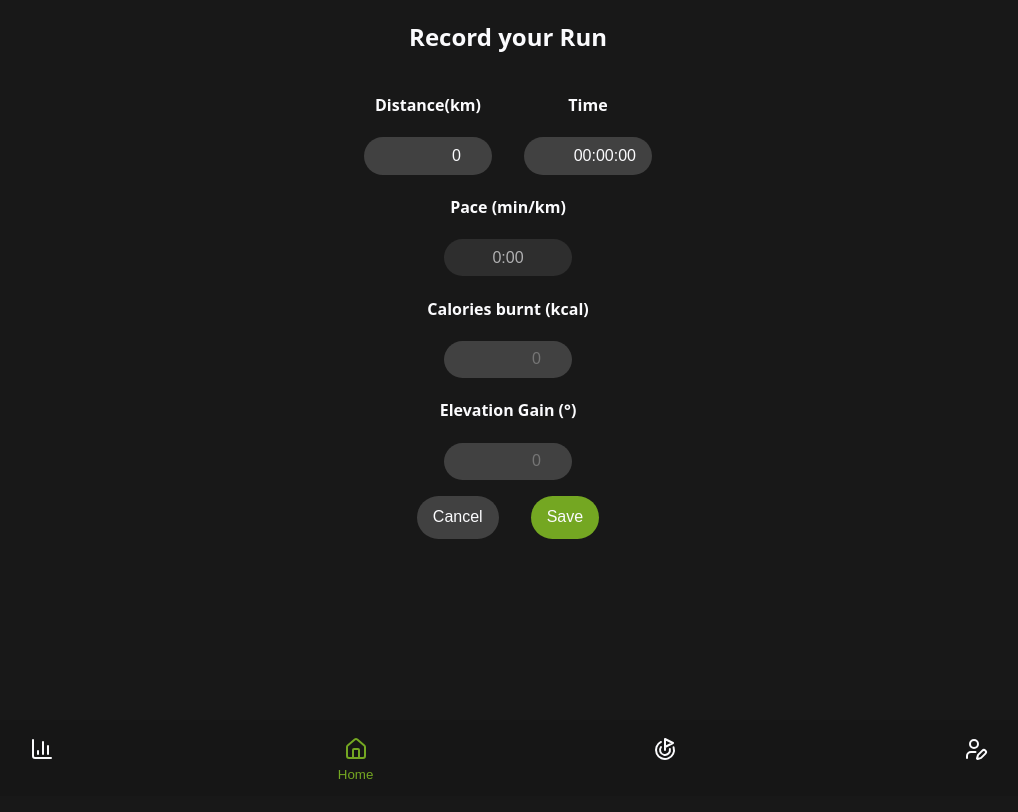
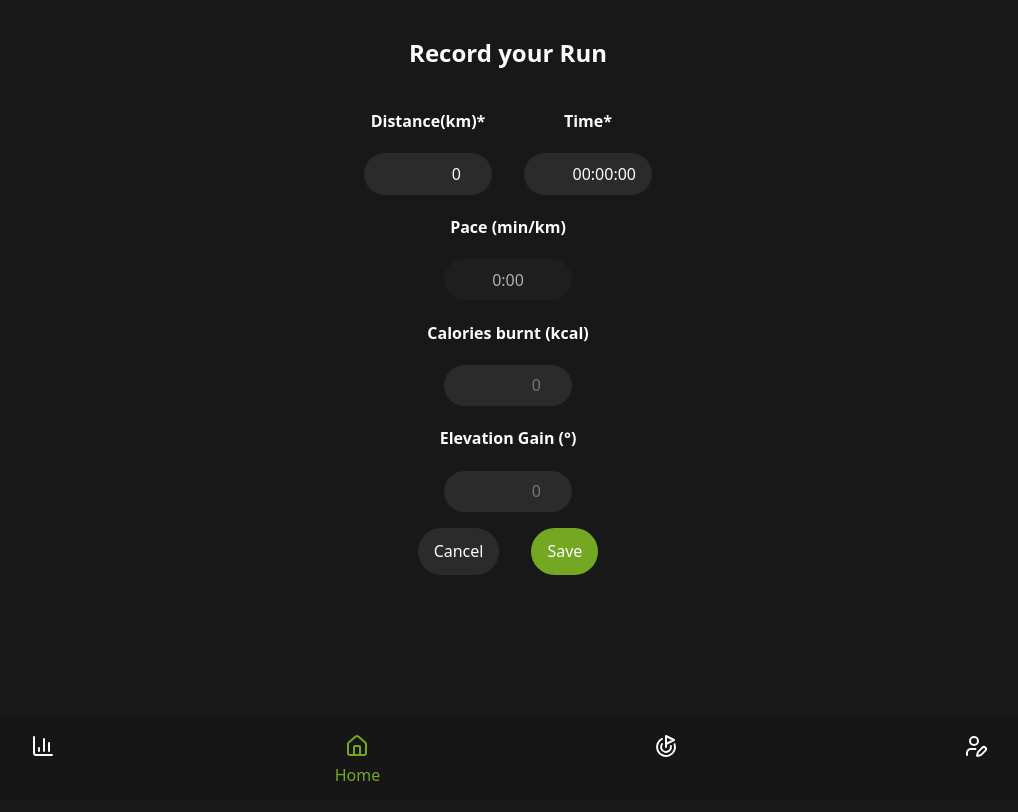
Before and after one commit to MoistenedEgg/React-Running-App, a React (Vite) app: page / in a window 1280 px wide. Both pictures are taken after a click on the button "Record Run". Shown: the whole page, without its empty margins (132-1150 px from the left). Built offline with nearby package versions, Linux system fonts and the light colour scheme.

Commit message:
Completed CSS for run logging

```diff
--- a/src/components/RunStats.jsx
+++ b/src/components/RunStats.jsx
@@ -1,21 +1,63 @@
 import { useUserContext } from "../contexts/UserContext"
+import '../css/RunStats.css'
 
 function RunStats({run}){
-    const {formatTimeString} = useUserContext()
+    const {formatTimeString, sortRunsByDate} = useUserContext()
+
+
+
+
+    function getOrdinal(day) {
+        if (day > 3 && day < 21) return 'th'; // 11th-13th are all "th"
+        switch (day % 10) {
+            case 1: return 'st';
+            case 2: return 'nd';
+            case 3: return 'rd';
+            default: return 'th';
+        }
+    }
+
+    function formatDate(date){
+        const day = date.getDate();
+        const month = date.toLocaleDateString('en-GB', {month: 'long'})
+        const year = date.getFullYear()
+        return `${day}${getOrdinal(day)} ${month}, ${year}`
+    }
+
+    function formatDateTime(date){
+        let hour = date.getHours()
+        const minute = date.getMinutes()
+        let suffix = 'am'
+
+        if(hour > 12){
+            hour -= 12
+            suffix = 'pm'
+        }
+        return `${hour}:${minute.toString().padStart(2, '0')}${suffix}`
+    }
     return (
         <div className="run-stats">
-            <h4>Jul 16, 2020</h4>
-            <p>4:33pm</p>
+            <div className="run-time">
+                <h3>{formatDate(new Date(run.date))}</h3>
+                <span style={{color: 'gray'}}>{formatDateTime(new Date(run.date))}</span>
+            </div>
 
-            <div className="main stats">
-                <p>Dist</p>
-                <p>{`${run.distance}km`}</p>
+            <div className="main-stats">
 
-                <p>Time</p>
-                <p>{formatTimeString(run.time)}</p>
+                <div className="stat-container-small">
+                    <span>Dist</span>
+                    <h4 className="text-green">{`${(run.distance).toFixed(2)}`}<span className="text-unit">km</span></h4>
+                </div>
 
-                <p>Pace</p>
-                <p>{formatTimeString(run.pace)}</p>
+                <div className="stat-container-small">
+                    <span>Time</span>
+                    <h4 className="text-green">{formatTimeString(run.time)}</h4>
+                </div>
+
+                <div className="stat-container-small">
+                    <span>Pace</span>
+                    <h4 className="text-green">{formatTimeString(run.pace)}</h4>
+                </div>
             </div>
         </div>
     )
--- a/src/contexts/UserContext.jsx
+++ b/src/contexts/UserContext.jsx
@@ -4,16 +4,16 @@ const UserContext = createContext();
 
 export const useUserContext = () => useContext(UserContext);
 export const UserProvider = ({children}) => {
-    const [runs, setRuns] = useState([])
+    const [runs, setRuns] = useState(() => {
+        try {
+            const stored = localStorage.getItem("runs");
+            return stored ? JSON.parse(stored) : [];
+        } catch {
+            return []
+        }
+    })
     // Run Properties: id, date, time, distance, calories, elevation gain, average speed, notes
 
-    useEffect(() => {
-        const storedRuns = localStorage.getItem("runs");
-
-        if(storedRuns){
-            setRuns(JSON.parse(storedRuns))
-        }
-    }, [])
     useEffect(() => {
         localStorage.setItem("runs", JSON.stringify(runs))
     }, [runs])
@@ -25,8 +25,15 @@ export const UserProvider = ({children}) => {
         setRuns(prev => prev.filter(run => run.id !== runId))
     }
 
+    const sortRunsByDate = () => {
+        setRuns(prev =>
+            [...prev].sort((r1, r2) => new Date(r2.date).getTime() - new Date(r1.date).getTime())
+        )
+}
     const formatTimeString = (seconds) => {
-
+        if(isNaN(seconds) || !Number.isFinite(seconds)){
+            return "0:00"
+        }
         let mins = 0;
         let hrs = 0;
 
@@ -62,7 +69,8 @@ export const UserProvider = ({children}) => {
         runs,
         addRun,
         removeRun,
-        formatTimeString
+        formatTimeString,
+        sortRunsByDate
     }
     return <UserContext.Provider value = {value}>{children}</UserContext.Provider>
 }
--- a/src/css/MainPage.css
+++ b/src/css/MainPage.css
@@ -1,21 +1,23 @@
 main {
-    min-height: 100vh;
+    height: 100vh;
     display: flex;
     flex-direction: column;
 }
 
 .page-container {
-    min-height: 90vh
+    flex: 1;
+    overflow-y: auto;
+    padding: 1rem 3rem;
 }
 
 .navbar {
-    width: 100%;
-    margin-top: auto;
+    flex-shrink: 0;
+
     display: flex;
     justify-content: space-around;
     padding: 1rem;
     background-color: rgb(22, 22, 22);
-    margin-bottom: 1rem;
+    padding-bottom: 1rem;
 }
 
 .page-button{
--- /dev/null
+++ b/src/css/RunStats.css
@@ -0,0 +1,65 @@
+.run-stats{
+    background-color: var(--color-background-slightly-lighter);
+    border-radius: 2rem;
+    border: 1px groove var(--color-background-lighter);;
+
+    font-size: 1.1rem;
+    padding: 0.2rem 1rem;
+    margin: 0.5rem;
+
+    cursor: disabled;
+    transition: filter 0.2s, border-color 0.2s;
+}
+
+.run-stats:hover{
+    filter:brightness(1.2);
+    border-color: var(--color-primary);
+}
+
+.run-stats:hover .run-time{
+    filter:brightness(1.2);
+    color: var(--color-primary)
+}
+
+.run-stats h3{
+    margin: 0 0;
+}
+
+.run-time{
+    padding: 0.2rem 1rem;
+    margin: 0.5rem;
+    transition:  color 0.2s;
+}
+.main-stats{
+    background-color: var(--color-background-lighter);
+    display: flex;
+    flex-direction: row;
+    gap: 0.5rem;
+
+    border-radius: 2rem;
+    padding: 0.2rem 1rem;
+    margin: 0.5rem;
+}
+
+.stat-container-small{
+    flex: 1;
+    display: flex;
+    flex-direction: column;
+    padding: 0.5rem;
+
+    font-size: 1rem;
+}
+.stat-container-small h4{
+    font-size: 1.5rem;
+    margin: 0.5rem 0rem;
+}
+
+.text-unit{
+    color: gray;
+    font-size: 1rem;
+    margin: 0.4rem;
+}
+
+.text-green{
+    color: var(--color-primary-muted)
+}
--- a/src/css/StatRecordingPage.css
+++ b/src/css/StatRecordingPage.css
@@ -61,3 +61,11 @@
     filter: brightness(0.7);
     text-align: center;
 }
+
+.input-alert{
+    border: 2px solid rgb(146, 62, 62)
+}
+
+.text-red {
+    color: rgb(255, 101, 101)
+}
--- a/src/index.css
+++ b/src/index.css
@@ -4,7 +4,8 @@
   --color-primary-muted: #a8d363;
   --color-secondary: #9cbb7b;
   --color-background: #181818;
-  --color-background-lighter: #414141;
+  --color-background-slightly-lighter: #222222;
+  --color-background-lighter: #2b2b2b;
   --color-surface: #f8f9fb;
   --color-text: #fbfbfd;
   --color-text-muted: #707590;
@@ -38,6 +39,8 @@ body {
 button {
     color: var(--color-text);
     background: var(--color-background);
+    font-family: var(--font-body);
+    font-size: var(--font-size-base);
     border: none;
     cursor: pointer;
 }
@@ -46,4 +49,6 @@ input {
   background: var(--color-background-lighter);
   border: none;
   color: var(--color-text);
+  font-family: var(--font-body);
+  font-size: var(--font-size-base);
 }
--- a/src/pages/MainPage.jsx
+++ b/src/pages/MainPage.jsx
@@ -10,7 +10,6 @@ import { ChartColumn, House, UserPen, Goal} from 'lucide-react'
 function MainPage(){
 
     const [page, setPage] = useState("HOME");
-    console.log(page);
     return (
         <main>
             <div className="page-container">
--- a/src/pages/StatRecordingPage.jsx
+++ b/src/pages/StatRecordingPage.jsx
@@ -1,22 +1,47 @@
-import {useState, useEffect} from 'react'
+import {useState, useEffect, useRef} from 'react'
 import { useUserContext } from '../contexts/UserContext';
 import '../css/StatRecordingPage.css'
 
 function StatRecordingPage({run, onSave, onCancel}){
-    const {addRun, formatTimeString} = useUserContext();
+    const {addRun, formatTimeString, sortRunsByDate} = useUserContext();
     const [currentRun, setCurrentRun] = useState({})
     const [time, setTime] = useState('000000');
     const [distance, setDistance] = useState(0);
     const [pace, setPace] = useState(0); // in seconds
 
+    const [isValidForm, setIsValidForm] = useState(true)
+
     const onTimeChange = (e) => {
         const raw = e.target.value.replace(/\D/g, '');
         setTime(raw.slice(-6))
+        validityCheck()
     }
     const onDistanceChange = (e) => {
         let raw = e.target.value
-        if(raw < 0) raw = 0
-        setDistance(raw)
+        raw = raw.replace(/^0+(?=\d)/, '');
+
+        let parsed = parseFloat(raw)
+        if(isNaN(parsed)) {
+            setDistance('')
+            return
+        }
+        setDistance(Math.max(parsed, 0))
+        validityCheck()
+    }
+
+    const onDistanceBlur = (e) => {
+        let raw = e.target.value
+        if(raw === ''){
+            setDistance(0)
+            validityCheck()
+            return;
+        }
+    }
+
+    function validityCheck(){
+        if(distance != 0 && formatTimeToSeconds(time) != 0){
+            setIsValidForm(true)
+        }
     }
     const formatted = time.padStart(6, '0')
     const hh = formatted.slice(0, 2);
@@ -53,15 +78,30 @@ function StatRecordingPage({run, onSave, onCancel}){
     }
 
     function handleSave(){
+
+        // Data validation
+        if(distance === 0){
+            setIsValidForm(false)
+            return
+        }
+
+        if(formatTimeToSeconds(time) === 0){
+            setIsValidForm(false)
+            return
+        }
         const now = new Date();
         const newRun = {
             id: crypto.randomUUID(),
             date: now,
-            time: time,
+            time: formatTimeToSeconds(time),
             distance: distance,
             pace: pace,
         }
         addRun(newRun)
+
+        //Temporary
+        console.log("TEMP: ALWAYS SORTING BY DATE, REMOVE THIS LATER")
+        sortRunsByDate();
         onSave();
     }
 
@@ -72,17 +112,27 @@ function StatRecordingPage({run, onSave, onCancel}){
             <h2>Record your Run</h2>
             <div className="main-stats-container">
                 <div className="stat-container">
-                    <h4>Distance(km)</h4>
-                    <input type="number" min="0" step="0.01" value={distance} onChange={onDistanceChange} inputMode="numeric" placeholder="Distance in km"/>
+                    <h4>Distance(km)*</h4>
+                    <input
+                    type="number"
+                    min="0"
+                    step="0.01"
+                    value={distance}
+                    onChange={onDistanceChange}
+                    onBlur={onDistanceBlur}
+                    inputMode="numeric"
+                    placeholder="Distance in km"
+                    className={`${isValidForm === false && distance === 0 ? 'input-alert' : ''}`}/>
                 </div>
 
                 <div className="stat-container">
-                    <h4>Time</h4>
+                    <h4>Time*</h4>
                     <input value={`${hh}:${mm}:${ss}`}
                     type="text"
                     inputMode="numeric"
                     placeholder="00:00:00"
                     onChange={onTimeChange}
+                    className={`${isValidForm === false && formatTimeToSeconds(time) === 0 ? 'input-alert' : ''}`}
                     />
                 </div>
             </div>
@@ -106,7 +156,8 @@ function StatRecordingPage({run, onSave, onCancel}){
                 <input type="number" min="0" max="90" step="1" placeholder="0"/>
             </div>
 
-            <div class="stat-button-container">
+            {isValidForm ? <></> : (<p className="text-red">Fill all required fields</p>)}
+            <div className="stat-button-container">
                 <button className="btn-green btn-confirm btn-cancel" onClick={() => {onCancel()}}>Cancel</button>
                 <button className="btn-green btn-confirm" onClick={handleSave}>Save</button>
             </div>
```
